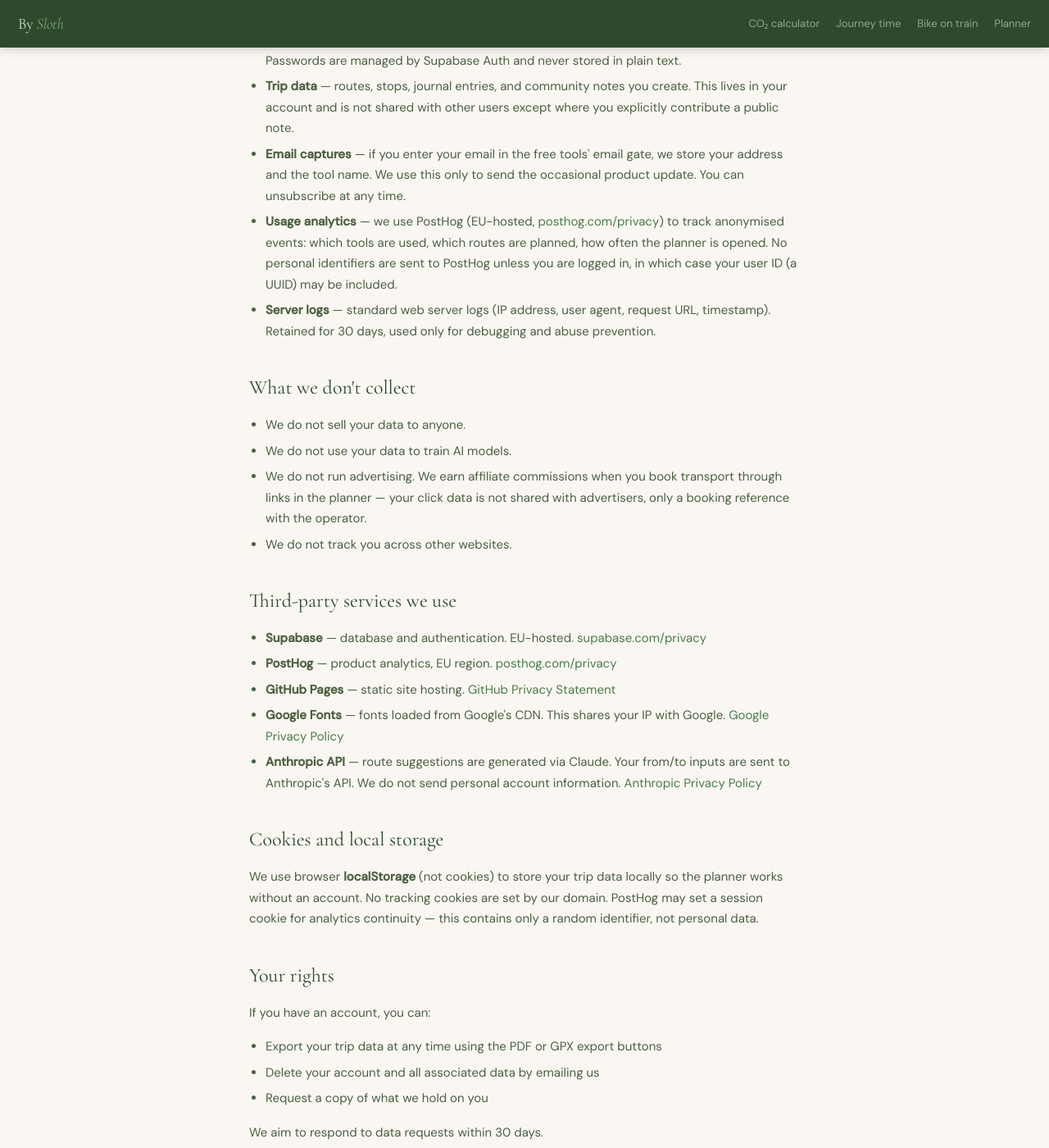
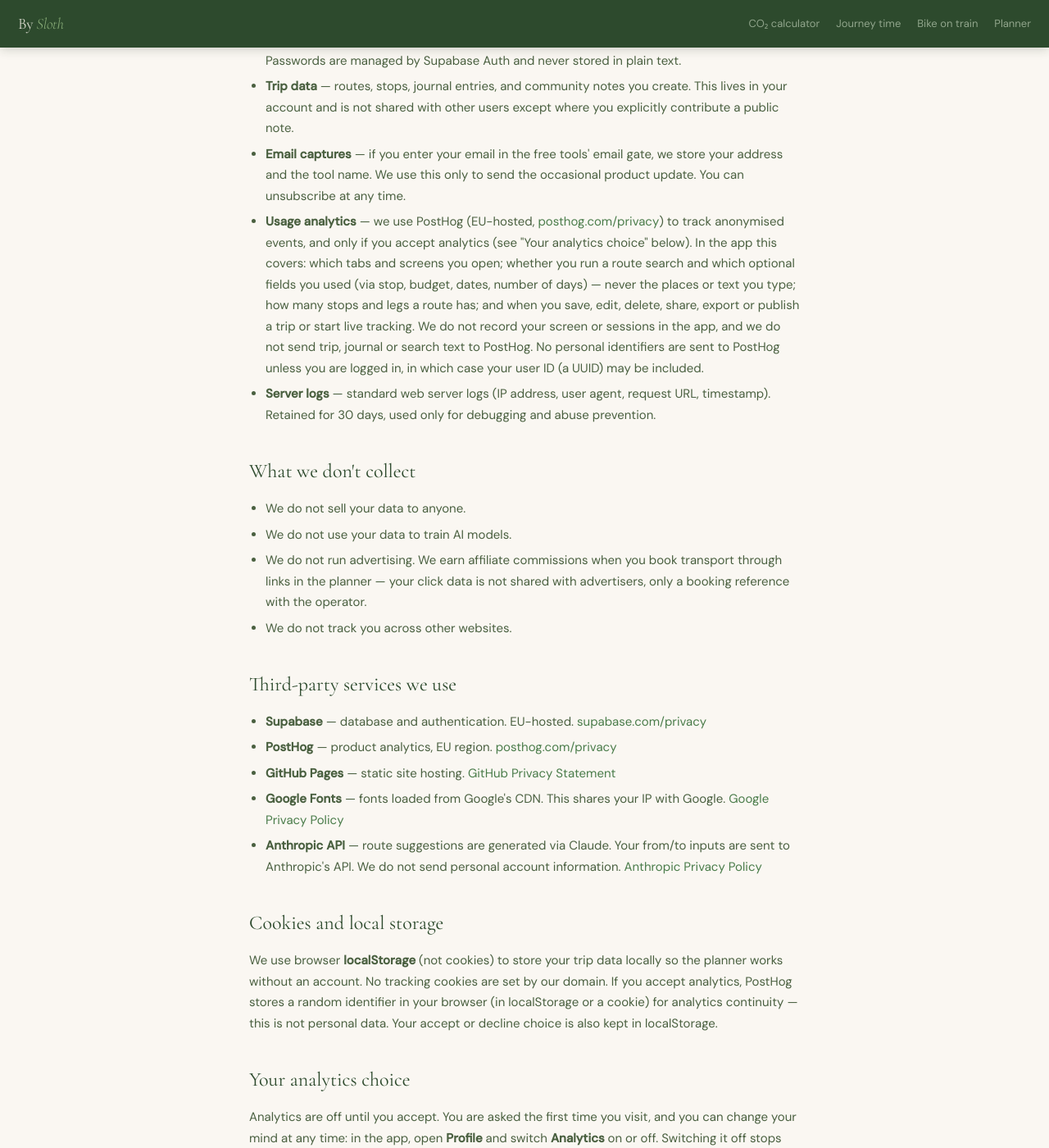
Before and after one commit to srohan8/slw-travel, a Jekyll site: the page privacy/index.html, which Jekyll copies as it is, in a window 1280 px wide and 1400 px high, scrolled down 361 px. Shown: the whole window at 82% size. Built offline with Jekyll 4.4.1, drawn with Linux system fonts in a browser that asks for light colours; some web fonts are replaced; some of the changed text lies outside the part shown.

Commit message:
Privacy: describe consent-gated analytics, tracked events, and the in-app Analytics toggle
Co-Authored-By: Claude Sonnet 5.5 <noreply@anthropic.com>

```diff
--- a/privacy/index.html
+++ b/privacy/index.html
@@ -69,7 +69,7 @@ a:hover{text-decoration:underline}
 
 <div class="wrap">
   <h1>Privacy Policy</h1>
-  <p class="meta">Last updated: May 2026</p>
+  <p class="meta">Last updated: October 2026</p>
 
   <p>By Sloth ("we", "our", "us") operates the website bysloth.com and its free tools. This policy explains what data we collect, how we use it, and your rights.</p>
 
@@ -79,7 +79,7 @@ a:hover{text-decoration:underline}
     <li><strong>Account data</strong> — if you sign up, we store your email address and a display name you choose. Passwords are managed by Supabase Auth and never stored in plain text.</li>
     <li><strong>Trip data</strong> — routes, stops, journal entries, and community notes you create. This lives in your account and is not shared with other users except where you explicitly contribute a public note.</li>
     <li><strong>Email captures</strong> — if you enter your email in the free tools' email gate, we store your address and the tool name. We use this only to send the occasional product update. You can unsubscribe at any time.</li>
-    <li><strong>Usage analytics</strong> — we use PostHog (EU-hosted, <a href="https://posthog.com/privacy" target="_blank" rel="noopener">posthog.com/privacy</a>) to track anonymised events: which tools are used, which routes are planned, how often the planner is opened. No personal identifiers are sent to PostHog unless you are logged in, in which case your user ID (a UUID) may be included.</li>
+    <li><strong>Usage analytics</strong> — we use PostHog (EU-hosted, <a href="https://posthog.com/privacy" target="_blank" rel="noopener">posthog.com/privacy</a>) to track anonymised events, and only if you accept analytics (see "Your analytics choice" below). In the app this covers: which tabs and screens you open; whether you run a route search and which optional fields you used (via stop, budget, dates, number of days) — never the places or text you type; how many stops and legs a route has; and when you save, edit, delete, share, export or publish a trip or start live tracking. We do not record your screen or sessions in the app, and we do not send trip, journal or search text to PostHog. No personal identifiers are sent to PostHog unless you are logged in, in which case your user ID (a UUID) may be included.</li>
     <li><strong>Server logs</strong> — standard web server logs (IP address, user agent, request URL, timestamp). Retained for 30 days, used only for debugging and abuse prevention.</li>
   </ul>
 
@@ -101,12 +101,16 @@ a:hover{text-decoration:underline}
   </ul>
 
   <h2>Cookies and local storage</h2>
-  <p>We use browser <strong>localStorage</strong> (not cookies) to store your trip data locally so the planner works without an account. No tracking cookies are set by our domain. PostHog may set a session cookie for analytics continuity — this contains only a random identifier, not personal data.</p>
+  <p>We use browser <strong>localStorage</strong> (not cookies) to store your trip data locally so the planner works without an account. No tracking cookies are set by our domain. If you accept analytics, PostHog stores a random identifier in your browser (in localStorage or a cookie) for analytics continuity — this is not personal data. Your accept or decline choice is also kept in localStorage.</p>
+
+  <h2>Your analytics choice</h2>
+  <p>Analytics are off until you accept. You are asked the first time you visit, and you can change your mind at any time: in the app, open <strong>Profile</strong> and switch <strong>Analytics</strong> on or off. Switching it off stops analytics straight away and clears the identifier PostHog stored in your browser. Declining does not limit what you can do in bysloth.</p>
 
   <h2>Your rights</h2>
   <p>If you have an account, you can:</p>
   <ul>
     <li>Export your trip data at any time using the PDF or GPX export buttons</li>
+    <li>Withdraw analytics consent at any time from Profile → Analytics in the app</li>
     <li>Delete your account and all associated data by emailing us</li>
     <li>Request a copy of what we hold on you</li>
   </ul>
```
